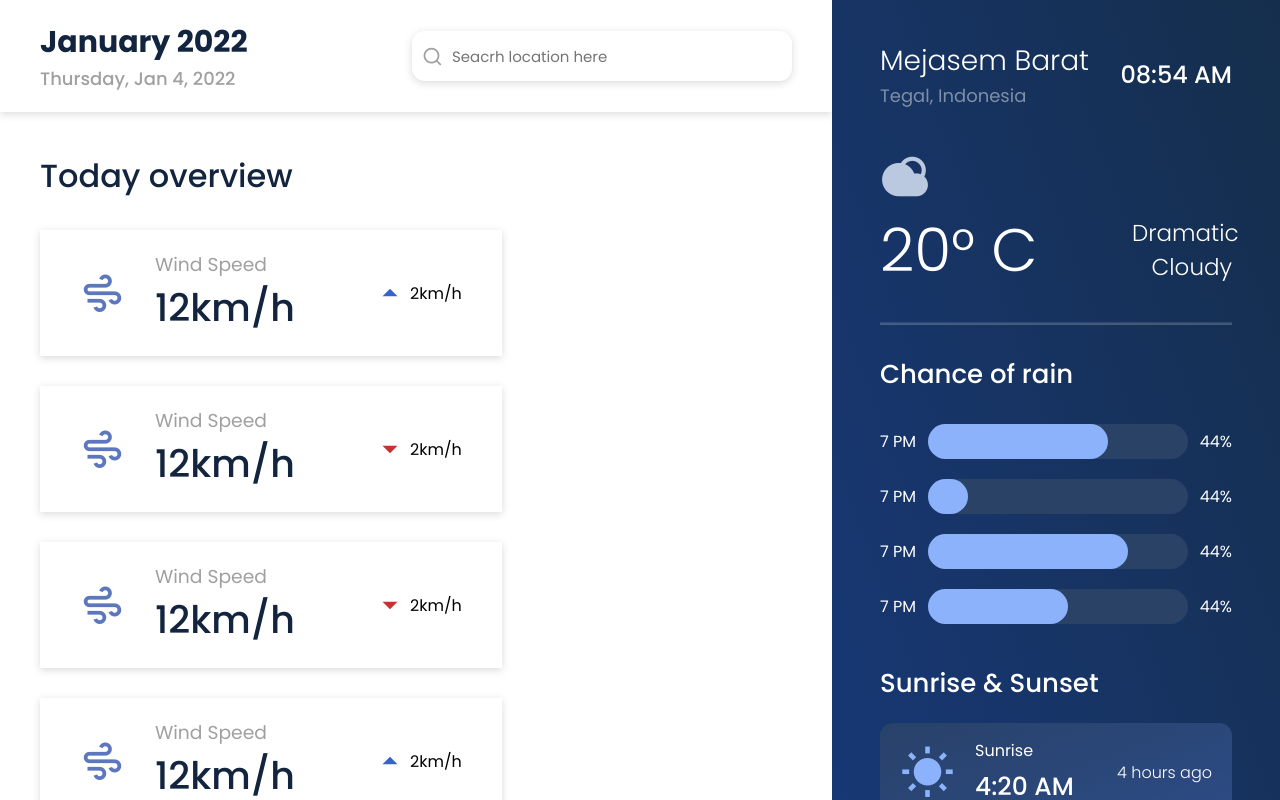
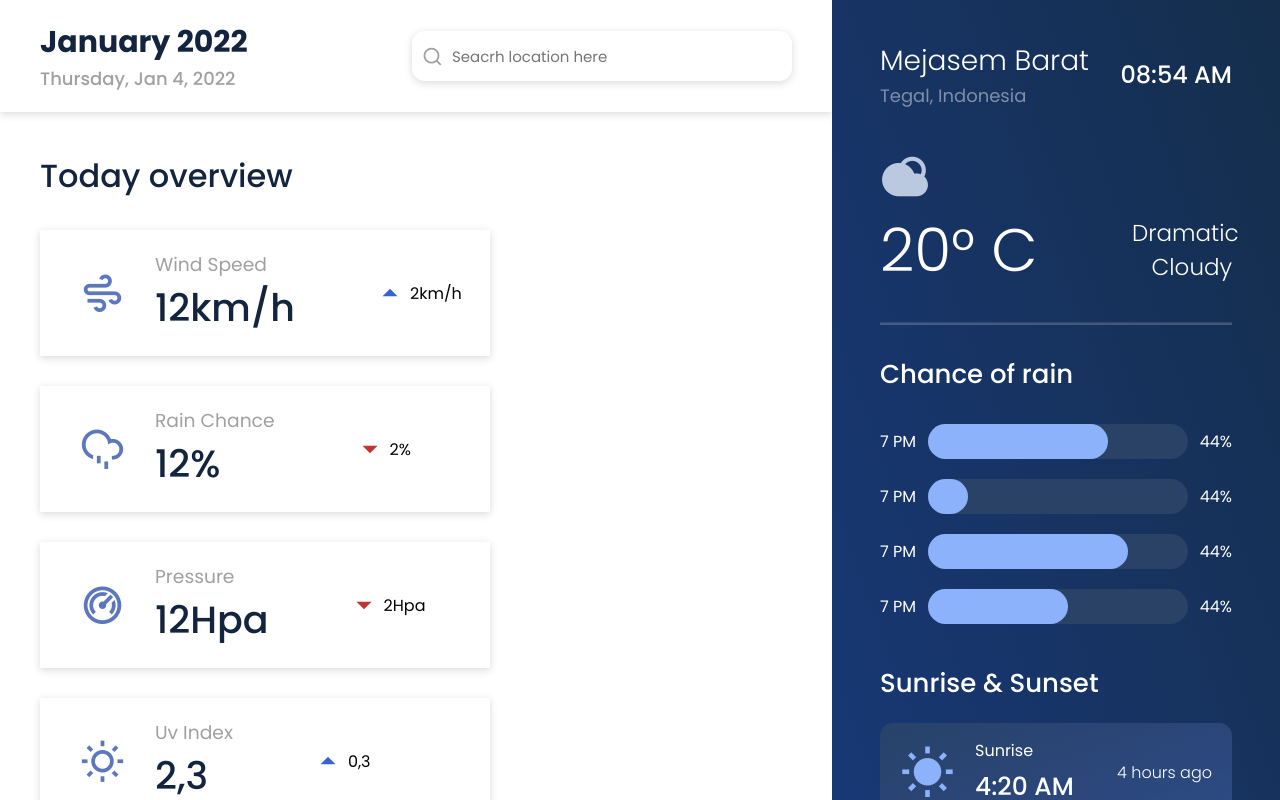
Before and after one commit to Edgallen/weather-app, a React app: page / in a window 1280 px wide. Shown: the top 800 px of the page. Built offline with nearby package versions, Linux system fonts and the light colour scheme.

Commit message:
todayPanel

```diff
--- a/src/components/TodayPanel/TodayPanel.module.scss
+++ b/src/components/TodayPanel/TodayPanel.module.scss
@@ -20,11 +20,13 @@
 }
 
 .card {
+  box-sizing: border-box;
   display: flex;
   gap: 80px;
   align-items: center;
   box-sizing: border-box;
   padding: 20px 40px;
+  width: 450px;
   box-shadow: map-get($shadows, 'shadow-airbnb');
 }
 
--- a/src/components/TodayPanel/TodayPanel.tsx
+++ b/src/components/TodayPanel/TodayPanel.tsx
@@ -26,49 +26,49 @@ const TodayPanel = () => {
         {/* Карточка */}
         <div className={styles.card}>
           <div className={styles.status__container}>
-            <i className={`ri-windy-line ${styles.status__icon}`}></i>
+            <i className={`ri-drizzle-line ${styles.status__icon}`}></i>
 
             <div className={styles.status__description}>
-              <h3 className={styles.status__title}>Wind Speed</h3>
-              <h1 className={styles.status__info}>12km/h</h1>
+              <h3 className={styles.status__title}>Rain Chance</h3>
+              <h1 className={styles.status__info}>12%</h1>
             </div>
           </div>
 
           <div className={styles.changes__container}>
             <i className={`ri-arrow-up-s-fill ${styles.changes__icon} ${styles.icon__decrease}`}></i>
-            <p className={styles.changes__text}>2km/h</p>
+            <p className={styles.changes__text}>2%</p>
           </div>
         </div>
         {/* Карточка */}
         <div className={styles.card}>
           <div className={styles.status__container}>
-            <i className={`ri-windy-line ${styles.status__icon}`}></i>
+            <i className={`ri-dashboard-2-line ${styles.status__icon}`}></i>
 
             <div className={styles.status__description}>
-              <h3 className={styles.status__title}>Wind Speed</h3>
-              <h1 className={styles.status__info}>12km/h</h1>
+              <h3 className={styles.status__title}>Pressure</h3>
+              <h1 className={styles.status__info}>12Hpa</h1>
             </div>
           </div>
 
           <div className={styles.changes__container}>
             <i className={`ri-arrow-up-s-fill ${styles.changes__icon} ${styles.icon__decrease}`}></i>
-            <p className={styles.changes__text}>2km/h</p>
+            <p className={styles.changes__text}>2Hpa</p>
           </div>
         </div>
           {/* Карточка */}
           <div className={styles.card}>
             <div className={styles.status__container}>
-              <i className={`ri-windy-line ${styles.status__icon}`}></i>
+              <i className={`ri-sun-line ${styles.status__icon}`}></i>
 
               <div className={styles.status__description}>
-                <h3 className={styles.status__title}>Wind Speed</h3>
-                <h1 className={styles.status__info}>12km/h</h1>
+                <h3 className={styles.status__title}>Uv Index</h3>
+                <h1 className={styles.status__info}>2,3</h1>
               </div>
             </div>
 
             <div className={styles.changes__container}>
               <i className={`ri-arrow-up-s-fill ${styles.changes__icon} ${styles.icon__increase}`}></i>
-              <p className={styles.changes__text}>2km/h</p>
+              <p className={styles.changes__text}>0,3</p>
             </div>
           </div>
 
--- a/src/components/WeeklyTemp/WeeklyTemp.tsx
+++ b/src/components/WeeklyTemp/WeeklyTemp.tsx
@@ -1,4 +1,4 @@
-import React, { useState, FC } from 'react';
+import React, { useState, FC, useEffect } from 'react';
 import styles from './WeeklyTemp.module.scss';
 import { AreaChart, Area, XAxis, YAxis, CartesianGrid, Tooltip, ResponsiveContainer } from 'recharts';
 
@@ -12,6 +12,13 @@ type TTempChart = {
 }
 
 const TempChart: FC<TTempChart> = ({ chartData }) => {
+  const [areaPosition, setAreaPosition] = useState<any>({});
+  const [currentPoint, setCurrentPoint] = useState<any>({})
+
+  useEffect(() => {
+    console.log(areaPosition);
+  }, [areaPosition])
+
   return (
     <ResponsiveContainer width='80%' height='100%'>
       <AreaChart
@@ -54,6 +61,7 @@ const TempChart: FC<TTempChart> = ({ chartData }) => {
         />
         <Tooltip
           cursor={{ stroke: '#617BAE', strokeWidth: 3 }}
+          position={{ y: -5}}
         />
         <Area
           type="monotone"
@@ -63,6 +71,12 @@ const TempChart: FC<TTempChart> = ({ chartData }) => {
           strokeWidth={5}
           fillOpacity={1}
           fill="url(#colorTemp)"
+          onMouseOver={(data)=> {
+            setAreaPosition(data)
+          }}
+          onMouseLeave={(data) => {
+            setAreaPosition(data)
+          }}
         />
       </AreaChart>
     </ResponsiveContainer>
```
